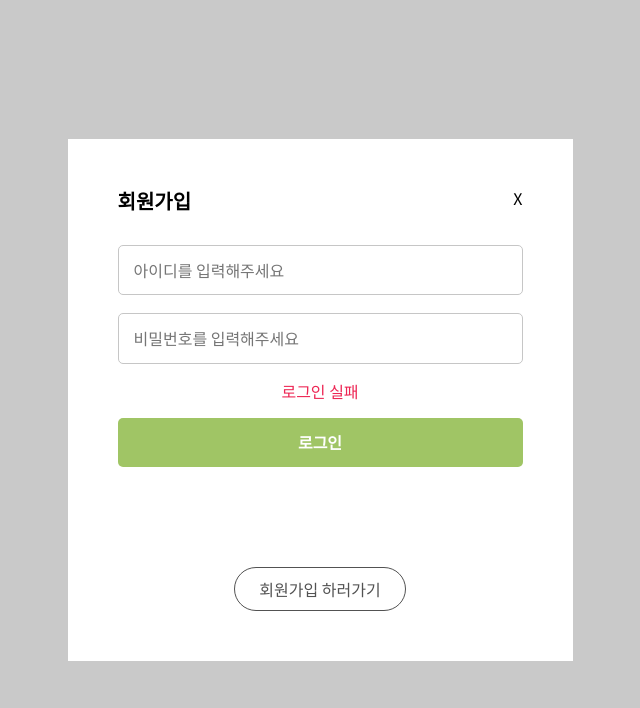
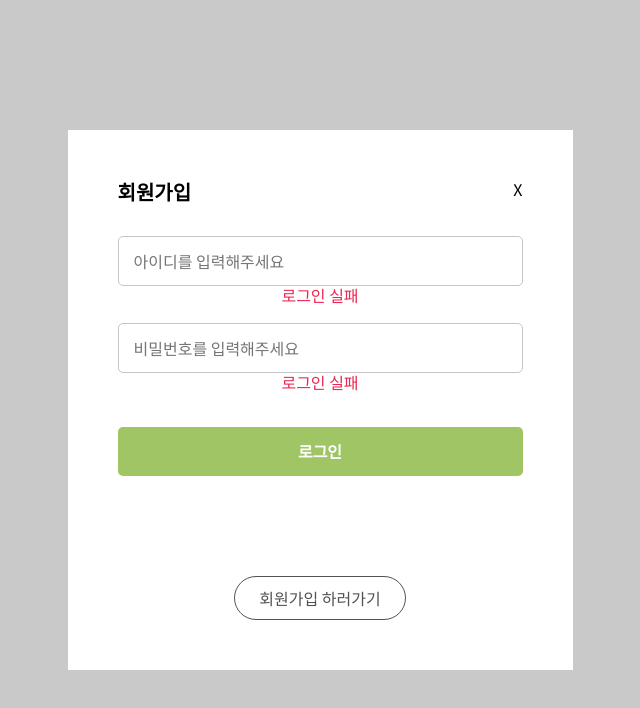
Before and after one commit to kheeyaa/All_Review_You, a website built with webpack: page src/template/modal.html in a window 1280 px wide. Shown: the whole page, without its empty margins (320-960 px from the left). Built offline with nearby package versions, Linux system fonts and the light colour scheme.

Commit message:
feat: Add error message

```diff
--- a/src/template/modal.html
+++ b/src/template/modal.html
@@ -16,10 +16,12 @@
             <div class="input-wrapper">
               <label class="a11y-hidden" for="id">아이디</label>
               <input type="text" id="id" name="id" placeholder="아이디를 입력해주세요" />
+              <p class="error-message">로그인 실패</p>
             </div>
             <div class="input-wrapper">
               <label class="a11y-hidden" for="password">비밀번호</label>
               <input type="password" id="password" name="password" placeholder="비밀번호를 입력해주세요" />
+              <p class="error-message">로그인 실패</p>
             </div>
             <div class="input-wrapper">
               <label class="a11y-hidden" for="repeatPassword">비밀번호 확인</label>
@@ -29,8 +31,8 @@
                 name="repeatPassworda"
                 placeholder="비밀번호를 한번 더 입력해주세요"
               />
+              <p class="error-message">로그인 실패</p>
             </div>
-            <p class="error-message">회원가입 실패</p>
             <button type="submit" class="primary-button submit-button">회원가입</button>
           </fieldset>
         </form>
@@ -41,12 +43,13 @@
             <div class="input-wrapper">
               <label class="a11y-hidden" for="id">아이디</label>
               <input type="text" id="id" name="id" placeholder="아이디를 입력해주세요" />
+              <p class="error-message">로그인 실패</p>
             </div>
             <div class="input-wrapper">
               <label class="a11y-hidden" for="password">비밀번호</label>
               <input type="password" id="password" name="password" placeholder="비밀번호를 입력해주세요" />
+              <p class="error-message">로그인 실패</p>
             </div>
-            <p class="error-message">로그인 실패</p>
             <button type="submit" class="primary-button submit-button">로그인</button>
           </fieldset>
         </form>
```
